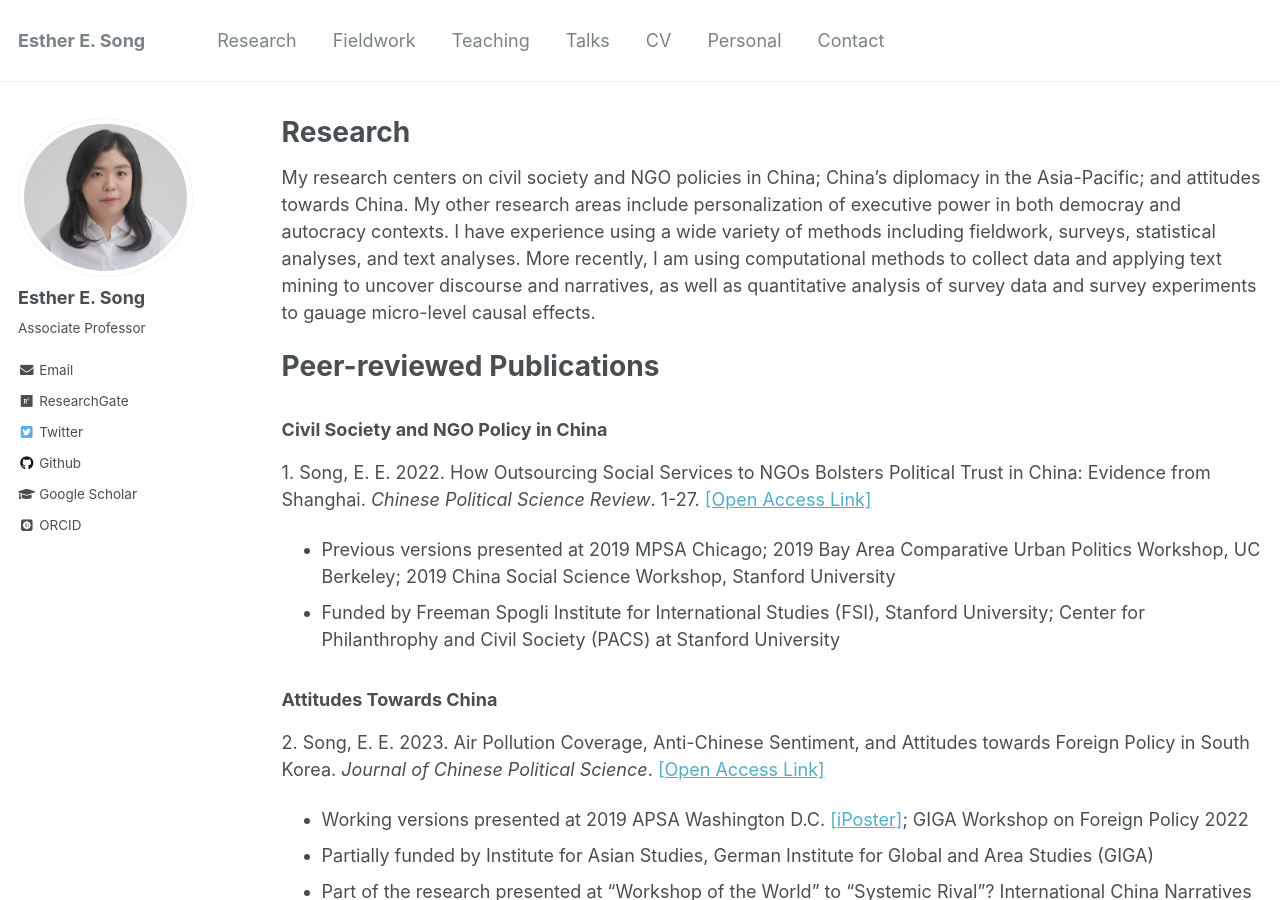
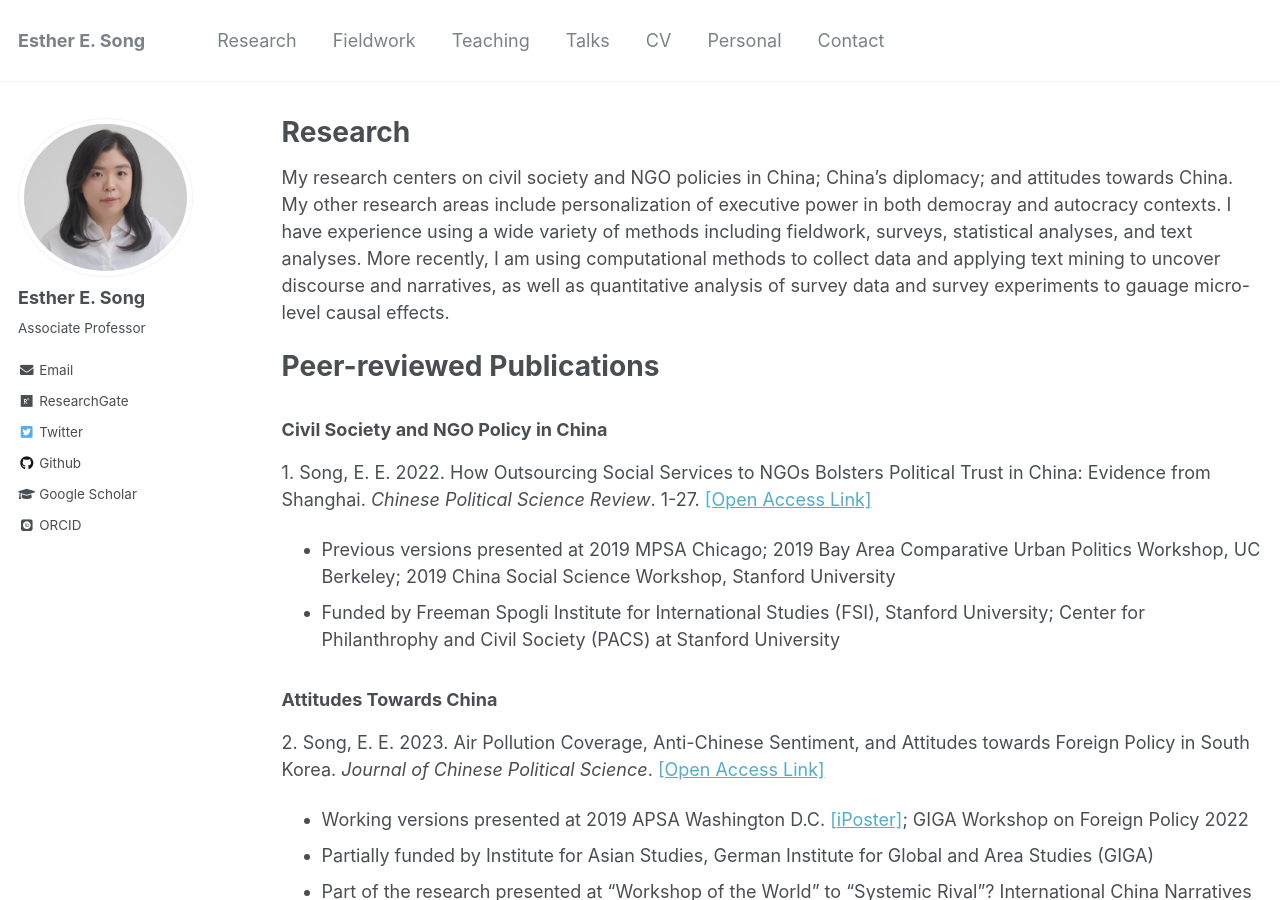
Before and after one commit to ehsong/ehsong.github.io, a Jekyll site: the page built from _pages/research.md, in a window 1280 px wide and 900 px high. Built offline with Jekyll 4.4.1, drawn with Linux system fonts in a browser that asks for light colours; some web fonts are replaced.

Commit message:
Update research.md

```diff
--- a/_pages/research.md
+++ b/_pages/research.md
@@ -7,7 +7,7 @@
 
 {% include base_path %}
 
-My research centers on civil society and NGO policies in China; China's diplomacy in the Asia-Pacific; and attitudes towards China. My other research areas include personalization of executive power in both democray and autocracy contexts. I have experience using a wide variety of methods including fieldwork, surveys, statistical analyses, and text analyses. More recently, I am using computational methods to collect data and applying text mining to uncover discourse and narratives, as well as quantitative analysis of survey data and survey experiments to gauage micro-level causal effects.
+My research centers on civil society and NGO policies in China; China's diplomacy; and attitudes towards China. My other research areas include personalization of executive power in both democray and autocracy contexts. I have experience using a wide variety of methods including fieldwork, surveys, statistical analyses, and text analyses. More recently, I am using computational methods to collect data and applying text mining to uncover discourse and narratives, as well as quantitative analysis of survey data and survey experiments to gauage micro-level causal effects.
 
 # Peer-reviewed Publications
 
```
